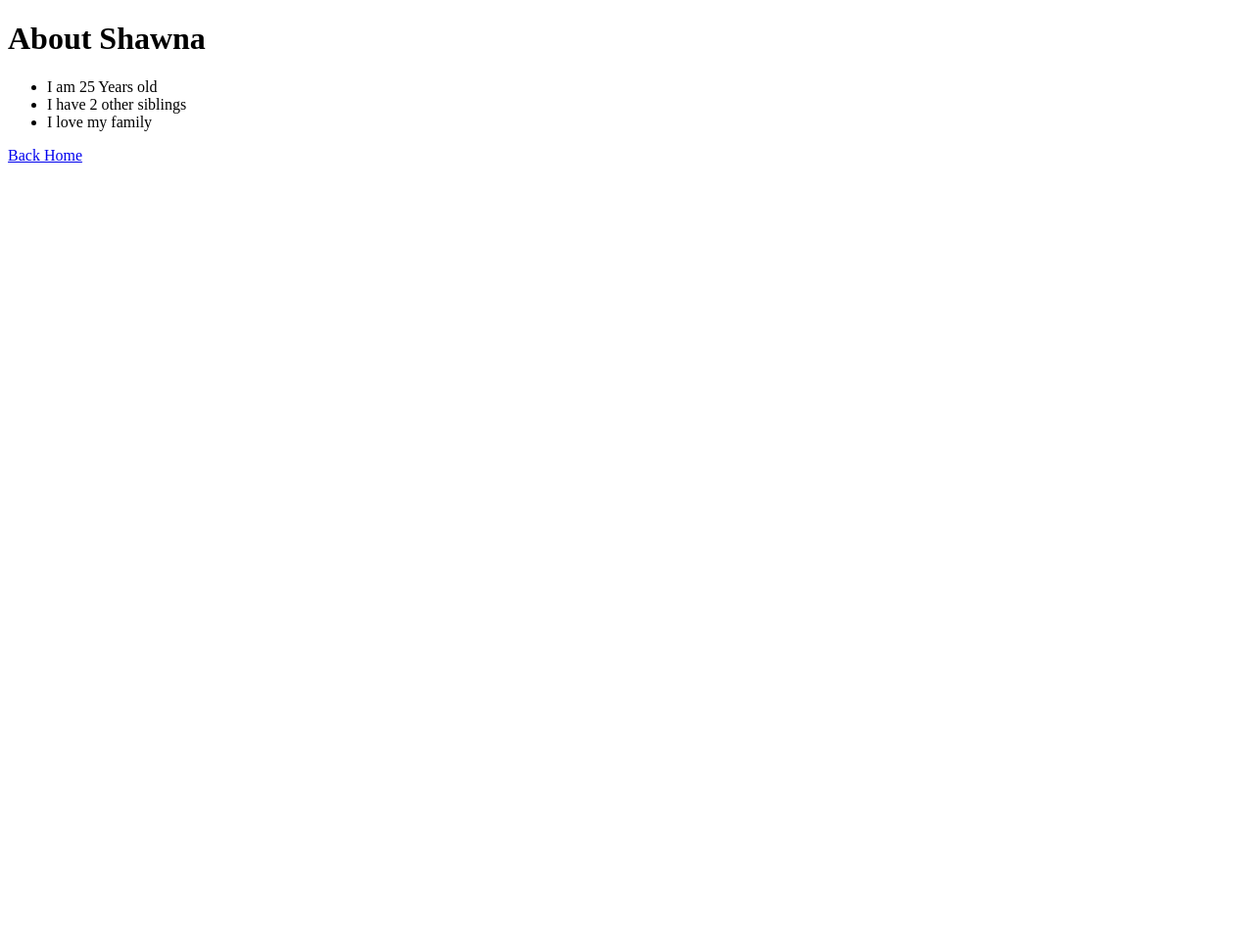
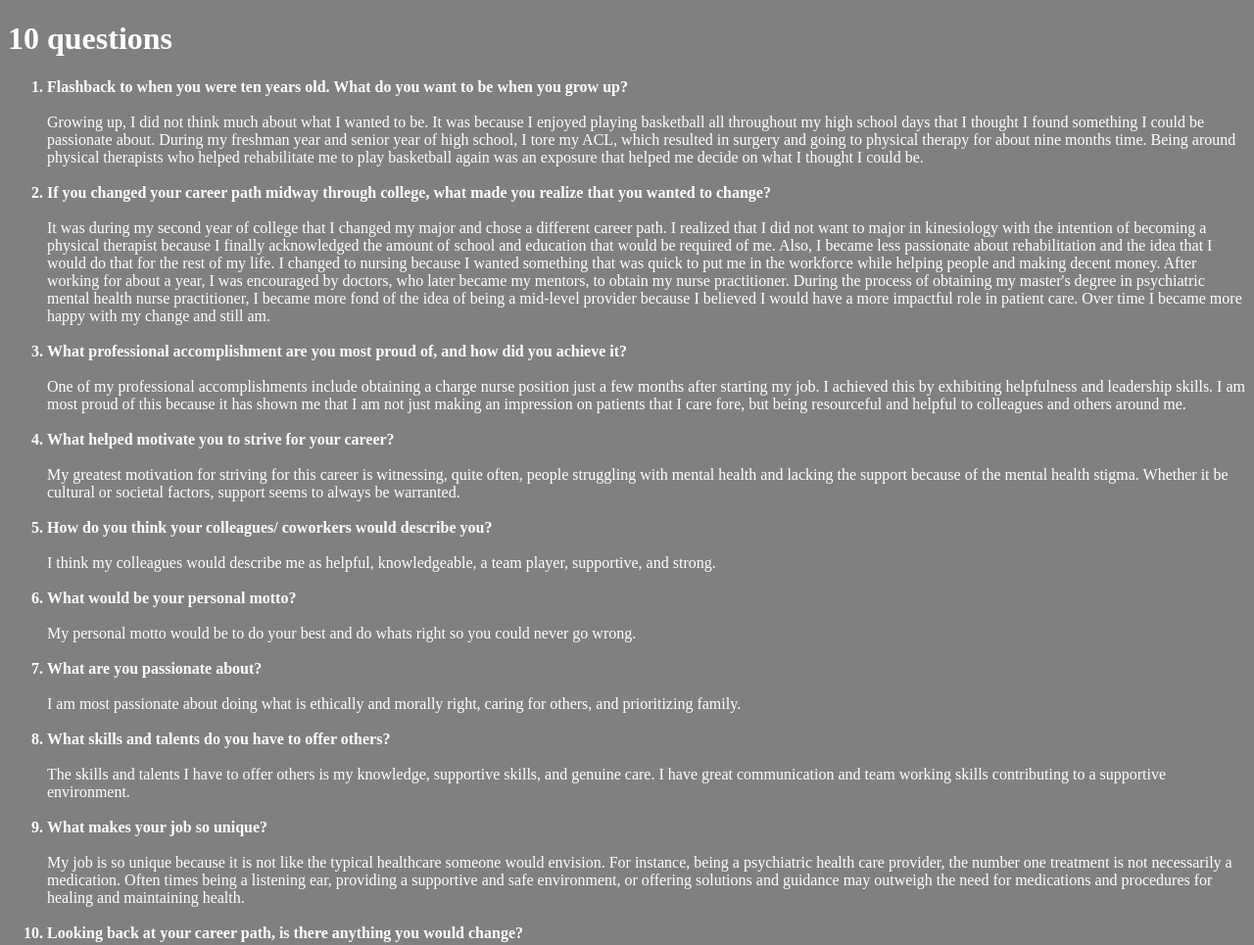
Before and after one commit to Lenathan1124/bioSite, a plain HTML site: page about/about.html in a window 1280 px wide. Shown: the top 965 px of the page at 98% size. Before the commit the page ends 800 px from the top, so only its background shows below. Drawn offline with Linux system fonts and the light colour scheme.

Commit message:
about/about.css about/about.html hobbies/hobbies.css index.html

```diff
--- a/about/about.css
+++ b/about/about.css
@@ -0,0 +1,10 @@
+li {
+    font-weight: bold;
+}
+body {
+    background-color:gray;
+}
+#container {
+    color: white;
+
+}
--- a/about/about.html
+++ b/about/about.html
@@ -8,11 +8,47 @@
     </head>
     <body>
         <div id="container">
-            <h1>About Shawna</h1>
-            <ul>
-                <li>I am 25 Years old</li>
-                <li>I have 2 other siblings</li>
-                <li>I love my family</li>
+            <h1>10 questions</h1>
+            <ol>
+                <li>Flashback to when you were ten years old.  What do you want to be when you grow up?</li>
+                <br/>
+                Growing up, I did not think much about what I wanted to be. It was because I enjoyed playing basketball all throughout my high school days that I thought I found something I could be passionate about. During my freshman year and senior year of high school, I tore my ACL, which resulted in surgery and going to physical therapy for about nine months time. Being around physical therapists who helped rehabilitate me to play basketball again was an exposure that helped me decide on what I thought I could be. <br/>
+                <br/>
+                <li>If you changed your career path midway through college, what made you realize that you wanted to change?</li>
+                <br/>
+                It was during my second year of college that I changed my major and chose a different career path. I realized that I did not want to major in kinesiology with the intention of becoming a physical therapist because I finally acknowledged the amount of school and education that would be required of me. Also, I became less passionate about rehabilitation and the idea that I would do that for the rest of my life. I changed to nursing because I wanted something that was quick to put me in the workforce while helping people and making decent money. After working for about a year, I was encouraged by doctors, who later became my mentors, to obtain my nurse practitioner. During the process of obtaining my master's degree in psychiatric mental health nurse practitioner, I became more fond of the idea of being a mid-level provider because I believed I would have a more impactful role in patient care. Over time I became more happy with my change and still am. <br/>
+                <br/>
+                <li>What professional accomplishment are you most proud of, and how did you achieve it?</li>
+                <br/>
+                One of my professional accomplishments include obtaining a charge nurse position just a few months after starting my job. I achieved this by exhibiting helpfulness and leadership skills. I am most proud of this because it has shown me that I am not just making an impression on patients that I care fore, but being resourceful and helpful to colleagues and others around me. <br/>
+                <br/>
+                <li>What helped motivate you to strive for your career?</li>
+                <br/>
+                My greatest motivation for striving for this career is witnessing, quite often, people struggling with mental health and lacking the support because of the mental health stigma. Whether it be cultural or societal factors, support seems to always be warranted. <br/>
+                <br/>
+                <li>How do you think your colleagues/ coworkers would describe you?</li>
+                <br/>
+                I think my colleagues would describe me as helpful, knowledgeable, a team player, supportive, and strong.<br/>
+                <br/>
+                <li>What would be your personal motto?</li>
+                <br/>
+                My personal motto would be to do your best and do whats right so you could never go wrong. <br/>
+                <br/>
+                <li>What are you passionate about?</li>
+                <br/>
+                I am most passionate about doing what is ethically and morally right, caring for others, and prioritizing family.<br/>
+                <br/>
+                <li>What skills and talents do you have to offer others?</li>
+                <br/>
+                The skills and talents I have to offer others is my knowledge, supportive skills, and genuine care. I have great communication and team working skills contributing to a supportive environment. <br/>
+                <br/>
+                <li>What makes your job so unique?</li>
+                <br/>
+                My job is so unique because it is not like the typical healthcare someone would envision. For instance, being a psychiatric health care provider, the number one treatment is not necessarily a medication. Often times being a listening ear, providing a supportive and safe environment, or offering solutions and guidance may outweigh the need for medications and procedures for healing and maintaining health.<br/>
+                <br/>
+                <li>Looking back at your career path, is there anything you would change?</li>
+                <br/>
+                Looking back at my career path, there is nothing I would change because I think every sacrifice or hardship that I endured has made me who I am today. I am not regretful nor do I wish to have done anything differently because I am happy with who I have become thus far.
             </ul>
         </div>
         <footer>
--- a/hobbies/hobbies.css
+++ b/hobbies/hobbies.css
@@ -0,0 +1,7 @@
+body {
+    background-color: gray;
+}
+#container {
+    color: white;
+
+}
```
Also changed, not shown: index.html (+2 -2 lines).
